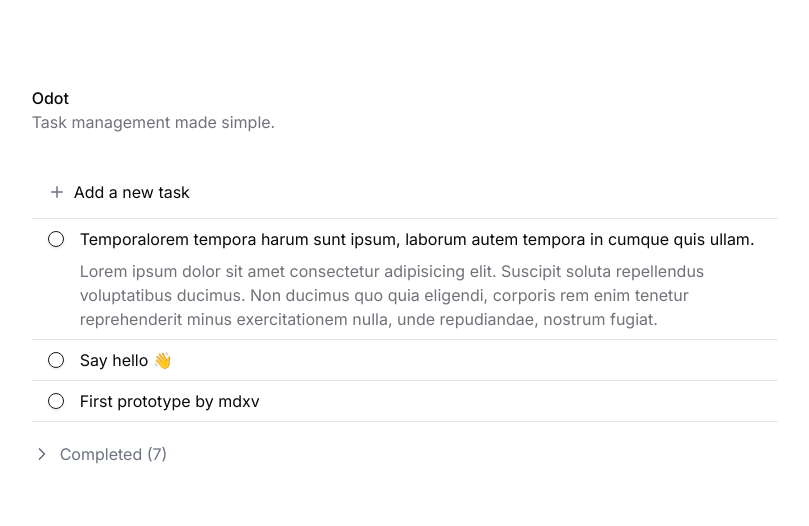
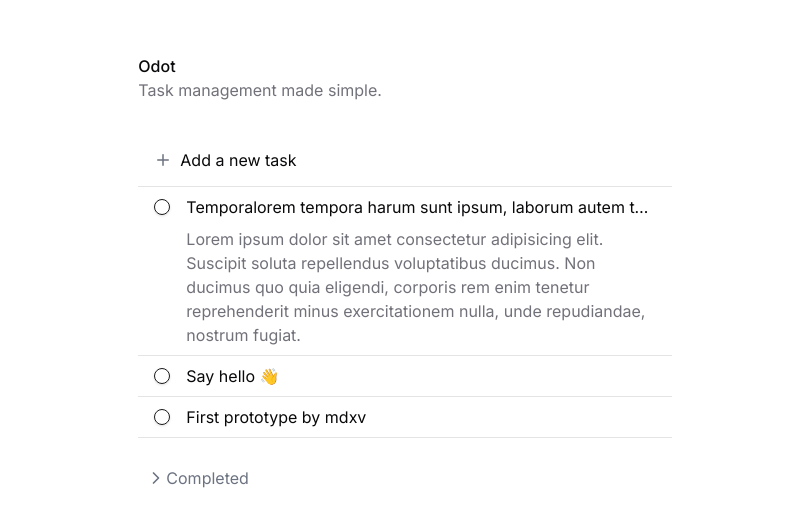
Before and after one commit to mdxv/odot, a Next.js app: page / in a window 1280 px wide. Shown: the part 114-640 px from the top of the page, without its empty margins (235-1044 px from the left). Built offline with nearby package versions, Linux system fonts and the light colour scheme.

Commit message:
fix: collapsible completed tasks

```diff
--- a/app/page.tsx
+++ b/app/page.tsx
@@ -1,12 +1,19 @@
 import { Button } from "@/components/ui/button";
 import { Checkbox } from "@/components/ui/checkbox";
 import { Separator } from "@/components/ui/separator";
-import { ArrowRight, ChevronDown, ChevronRight, Plus } from "lucide-react";
+import { ChevronRight, Plus } from "lucide-react";
+
+import {
+  Collapsible,
+  CollapsibleContent,
+  CollapsibleTrigger,
+} from "@/components/ui/collapsible"
+
 
 export default function Home() {
   return (
     <main className="flex flex-col flex-cols-1 justify-center items-center h-screen">
-      <div className="w-7/12">
+      <div className="w-5/12">
         <div>
           <p className="font-medium">Odot</p>
           <p className="text-muted-foreground">Task management made simple.</p>
@@ -47,12 +54,23 @@ export default function Home() {
         </div>
         <Separator />
 
-        <div className="text-gray-500 flex gap-2 items-center justify-start my-5">
-          <ChevronRight size={20} /> <p>Completed (7)</p>
+        <div className="justify-start my-5">
+          <Collapsible>
+            <CollapsibleTrigger className="flex gpa-2 items-center text-gray-500 hover:bg-gray-100 w-full p-2 rounded">
+              <ChevronRight size={20} /> <p>Completed</p>
+            </CollapsibleTrigger>
+            <CollapsibleContent>
+              {/* TASK COMPLETED */}
+              <div>
+                <div className="flex gap-4 mx-4 my-2 items-center">
+                  <Checkbox className="rounded-full" checked={true} />
+                  <h2 className="truncate line-through">🧼 Clean the house</h2>
+                </div>
+              </div>
+            </CollapsibleContent>
+          </Collapsible>
         </div>
       </div>
-
-
 
     </main >
   );
--- /dev/null
+++ b/components/ui/collapsible.tsx
@@ -0,0 +1,11 @@
+"use client"
+
+import * as CollapsiblePrimitive from "@radix-ui/react-collapsible"
+
+const Collapsible = CollapsiblePrimitive.Root
+
+const CollapsibleTrigger = CollapsiblePrimitive.CollapsibleTrigger
+
+const CollapsibleContent = CollapsiblePrimitive.CollapsibleContent
+
+export { Collapsible, CollapsibleTrigger, CollapsibleContent }
--- a/package.json
+++ b/package.json
@@ -10,6 +10,7 @@
   },
   "dependencies": {
     "@radix-ui/react-checkbox": "^1.1.1",
+    "@radix-ui/react-collapsible": "^1.1.0",
     "@radix-ui/react-icons": "^1.3.0",
     "@radix-ui/react-separator": "^1.1.0",
     "@radix-ui/react-slot": "^1.1.0",
```
Also changed, not shown: 1 other file (tests, documents, lock files or other folders).
